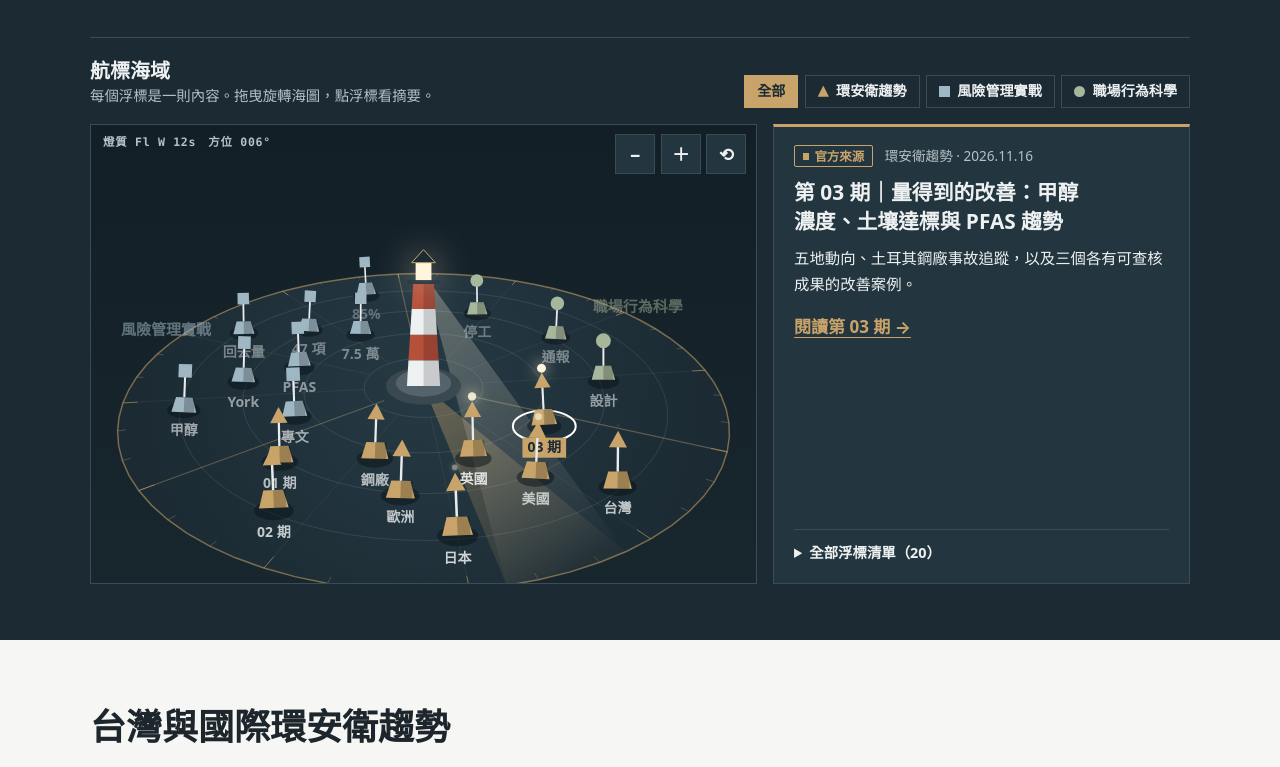
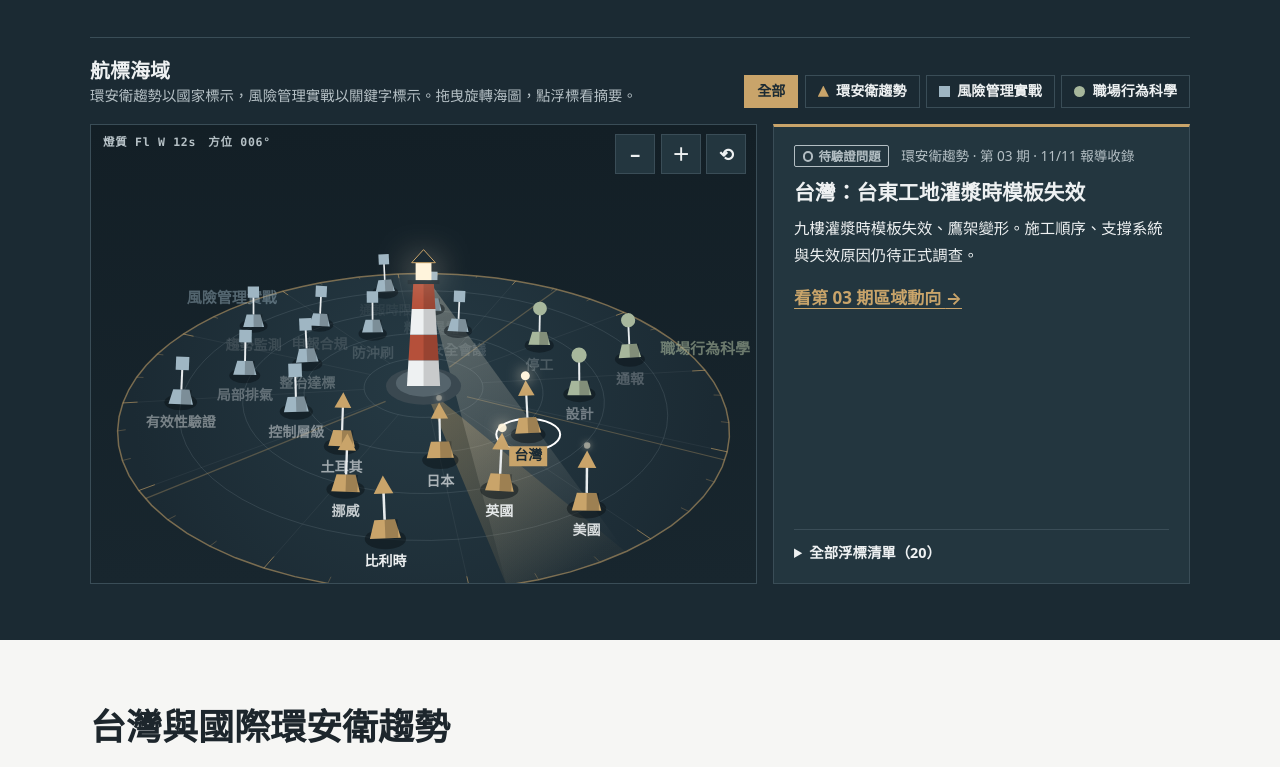
Before and after one commit to rockfear/hsebeacon, a plain HTML site: page index.html in a window 1280 px wide. Shown: the part 411-1178 px from the top of the page. Drawn offline with Linux system fonts and the light colour scheme; animation ran at ten frames a second.

Commit message:
調整 3D 浮標：環安衛趨勢只標國家，風險管理實戰改標管理關鍵字
- 趨勢浮標改為最新一期的七個國家，移除期數浮標，歐洲拆為比利時與挪威
- 實戰浮標以關鍵字標示，涵蓋兩篇專文與三期案例
- 扇區寬度依浮標數量分配，後方標籤淡出以減少重疊
- README 補上浮標命名規則

Co-Authored-By: Claude Opus 5.5 <noreply@anthropic.com>
Claude-Session: https://claude.ai/code/session_01SVsE2dbgzzbPVGrzuVEbdV

```diff
--- a/beacon3d.js
+++ b/beacon3d.js
@@ -16,24 +16,24 @@
   var KIND = { official: '官方來源', analysis: '作者分析', open: '待驗證問題' };
 
   var NODES = [
-    { ch: 't', short: '03 期', kind: 'official', title: '第 03 期｜量得到的改善：甲醇濃度、土壤達標與 PFAS 趨勢', meta: '2026.11.16', text: '五地動向、土耳其鋼廠事故追蹤，以及三個各有可查核成果的改善案例。', href: 'issue-03.html', cta: '閱讀第 03 期' },
-    { ch: 't', short: '台灣', kind: 'open', title: '台灣：台東工地灌漿時模板失效', meta: '11/11 報導收錄', text: '九樓灌漿時模板失效、鷹架變形。施工順序、支撐系統與失效原因仍待正式調查。', href: 'issue-03.html#regions', cta: '看第 03 期區域動向' },
-    { ch: 't', short: '美國', kind: 'official', title: '美國：York 土壤達標，Muncie 開始清理含鉛土壤', meta: '11/12 公告', text: 'York 四氯乙烯污染源區有採樣結果。Muncie 已開工，成效待驗證。', href: 'issue-03.html#regions', cta: '看第 03 期區域動向' },
-    { ch: 't', short: '英國', kind: 'official', title: '英國：英格蘭環境署發布 PFAS 評估報告', meta: '11/12 發布', text: '2016–2025 年河川 PFOS 約下降 30%、PFOA 約下降 29%。PFAS 仍廣泛存在。', href: 'issue-03.html#regions', cta: '看第 03 期區域動向' },
-    { ch: 't', short: '日本', kind: 'official', title: '日本：岡山管區死亡勞災速報達近十年最高', meta: '11/12 刊登', text: '死亡數是速報，同步安全巡查已執行。改善成效待追蹤。', href: 'issue-03.html#regions', cta: '看第 03 期區域動向' },
-    { ch: 't', short: '歐洲', kind: 'official', title: '歐洲：比利時離岸風電支持方案獲准，挪威電氣設施稽核待回覆', fig: '20.4 億', figLabel: '歐元，比利時離岸風電支持方案', meta: '11/10 公告', text: '比利時案是政策核准。挪威 Havtil 要求 Aker BP 於 11/13 前回覆，尚未查得結案證據。', href: 'issue-03.html#regions', cta: '看第 03 期區域動向' },
-    { ch: 't', short: '鋼廠', kind: 'open', title: '重大事故追蹤：土耳其 Aliağa 鋼廠天車墜落及爆炸', meta: '11/9 事故 · 調查中', text: '吊運電弧爐爐體時天車走行軌道梁脫離支承，隨後發生爆炸。原因與完整機制仍待正式調查。', href: 'issue-03.html#tracker', cta: '看事故追蹤' },
-    { ch: 't', short: '02 期', kind: 'official', title: '第 02 期｜離岸設施火災調查與海床防沖刷', meta: '2026.11.09', text: '挪威 Visund、英國 Rampion、美國化學品申報與丹麥設備租賃。', href: 'issue-02.html', cta: '閱讀第 02 期' },
-    { ch: 't', short: '01 期', kind: 'official', title: '第 01 期｜從作業暴露到工程改善', meta: '資料截至 2026.11.03', text: '人造石粉塵、變壓器拆解與愛爾蘭酒廠的卸桶改造。', href: 'issue-01.html', cta: '閱讀第 01 期' },
+    { ch: 't', short: '台灣', kind: 'open', title: '台灣：台東工地灌漿時模板失效', meta: '第 03 期 · 11/11 報導收錄', text: '九樓灌漿時模板失效、鷹架變形。施工順序、支撐系統與失效原因仍待正式調查。', href: 'issue-03.html#regions', cta: '看第 03 期區域動向' },
+    { ch: 't', short: '美國', kind: 'official', title: '美國：York 土壤達標，Muncie 開始清理含鉛土壤', meta: '第 03 期 · 11/12 公告', text: 'York 四氯乙烯污染源區有採樣結果。Muncie 已開工，成效待驗證。', href: 'issue-03.html#regions', cta: '看第 03 期區域動向' },
+    { ch: 't', short: '英國', kind: 'official', title: '英國：英格蘭環境署發布 PFAS 評估報告', meta: '第 03 期 · 11/12 發布', text: '2016–2025 年河川 PFOS 約下降 30%、PFOA 約下降 29%。PFAS 仍廣泛存在。', href: 'issue-03.html#regions', cta: '看第 03 期區域動向' },
+    { ch: 't', short: '日本', kind: 'official', title: '日本：岡山管區死亡勞災速報達近十年最高', meta: '第 03 期 · 11/12 刊登', text: '死亡數是速報，同步安全巡查已執行。改善成效待追蹤。', href: 'issue-03.html#regions', cta: '看第 03 期區域動向' },
+    { ch: 't', short: '比利時', kind: 'official', title: '比利時：歐盟核准離岸風電支持方案', fig: '20.4 億', figLabel: '歐元，離岸風電支持方案', meta: '第 03 期 · 11/10 公告', text: '歐盟執委會核准的政策方案，屬政策進展。', href: 'issue-03.html#regions', cta: '看第 03 期區域動向' },
+    { ch: 't', short: '挪威', kind: 'official', title: '挪威：Havtil 要求 Aker BP 回覆老化電氣設施稽核缺失', meta: '第 03 期 · 回覆期限 11/13', text: '9/7–24 運維稽核的缺失處理方式須於 11/13 前回覆，尚未查得結案證據。', href: 'issue-03.html#regions', cta: '看第 03 期區域動向' },
+    { ch: 't', short: '土耳其', kind: 'open', title: '土耳其：Aliağa 鋼廠天車墜落及爆炸', meta: '第 03 期 · 11/9 事故 · 調查中', text: '吊運電弧爐爐體時天車走行軌道梁脫離支承，隨後發生爆炸。原因與完整機制仍待正式調查。', href: 'issue-03.html#tracker', cta: '看事故追蹤' },
 
-    { ch: 'p', short: '專文', kind: 'analysis', title: '提醒了一百次，為什麼事故還是發生？', meta: '專文', text: '從「叫人小心」到「讓系統不容易出錯」。用米德爾頓酒廠卸桶案例，談工程控制與一線參與設計。', href: 'article-01.html', cta: '閱讀全文' },
-    { ch: 'p', short: '甲醇', kind: 'official', title: '甲醇沾塗作業，將排氣設計移到逸散源附近', fig: '<0.888', figLabel: 'ppm，改造後甲醇濃度（原 15.95 ppm）', meta: '台灣 · 第 03 期', text: '後吸槽式氣罩搭配局部圍封。摘要未交代完整採樣條件。', href: 'issue-03.html#case-1', cta: '看案例' },
-    { ch: 'p', short: 'York', kind: 'official', title: 'York 舊乾洗污染場址，用採樣確認整治達標', fig: '約 2 年', figLabel: 'EPA 估計達到源區目標的時間', meta: '美國 · 第 03 期', text: '所有採樣位置與深度均達到 PCE 土壤目標，後續轉向地下水污染羽流。', href: 'issue-03.html#case-2', cta: '看案例' },
-    { ch: 'p', short: 'PFAS', kind: 'official', title: 'PFAS 管理，用多年監測驗證環境變化', fig: '−30%', figLabel: '河川 PFOS，2016–2025 年', meta: '英格蘭 · 第 03 期', text: '個別措施的貢獻比例無法由趨勢數字判定，PFAS 仍廣泛存在。', href: 'issue-03.html#case-3', cta: '看案例' },
-    { ch: 'p', short: '回去量', kind: 'analysis', title: '風機基礎撐過第一個冬天，為什麼還要回去量？', meta: '專文 · 2026.11.18', text: '用 Rampion 礁體方塊試點拆解三條驗證軌道，再談 CAPA 從執行完成、功能有效到持續有效。', href: 'article-02.html', cta: '閱讀全文' },
-    { ch: 'p', short: '47 項', kind: 'official', title: '高露潔棕欖補報進口化學品資料', fig: '47 項', figLabel: '超過申報門檻的化學品', meta: '美國 · 第 02 期', text: '補齊資料是已確認成果，公開資料未提供排放或暴露變化。', href: 'issue-02.html#case-1', cta: '看案例' },
-    { ch: 'p', short: '7.5 萬', kind: 'official', title: 'Rampion 分開驗證防沖刷與生態效益', fig: '7.5 萬', figLabel: '布放的礁體方塊約數', meta: '英國 · 第 02 期', text: '布放結構經第一個冬季仍穩定，生物多樣性效益仍待監測。', href: 'issue-02.html#case-2', cta: '看案例' },
-    { ch: 'p', short: '85%', kind: 'official', title: 'GSV 把事故通報接到處理時限', fig: '逾 85%', figLabel: '案例記載的事故降幅', meta: '丹麥 · 第 02 期', text: '手機通報自動通知安全部門，並要求 36 小時內處理。各項措施的個別貢獻未拆分。', href: 'issue-02.html#case-3', cta: '看案例' },
+    { ch: 'p', short: '控制層級', kind: 'analysis', title: '提醒了一百次，為什麼事故還是發生？', meta: '專文 · 2026.11.03', text: '從「叫人小心」到「讓系統不容易出錯」。用米德爾頓酒廠卸桶案例，談控制層級、工程控制與一線參與設計。', href: 'article-01.html', cta: '閱讀全文' },
+    { ch: 'p', short: '有效性驗證', kind: 'analysis', title: '風機基礎撐過第一個冬天，為什麼還要回去量？', meta: '專文 · 2026.11.18', text: '用 Rampion 礁體方塊試點拆解三條驗證軌道，再談 CAPA 從執行完成、功能有效到持續有效。', href: 'article-02.html', cta: '閱讀全文' },
+    { ch: 'p', short: '局部排氣', kind: 'official', title: '甲醇沾塗作業，將排氣設計移到逸散源附近', fig: '<0.888', figLabel: 'ppm，改造後甲醇濃度（原 15.95 ppm）', meta: '台灣 · 第 03 期', text: '後吸槽式氣罩搭配局部圍封。摘要未交代完整採樣條件。', href: 'issue-03.html#case-1', cta: '看案例' },
+    { ch: 'p', short: '整治達標', kind: 'official', title: 'York 舊乾洗污染場址，用採樣確認整治達標', fig: '約 2 年', figLabel: 'EPA 估計達到源區目標的時間', meta: '美國 · 第 03 期', text: '所有採樣位置與深度均達到 PCE 土壤目標，後續轉向地下水污染羽流。', href: 'issue-03.html#case-2', cta: '看案例' },
+    { ch: 'p', short: '趨勢監測', kind: 'official', title: 'PFAS 管理，用多年監測驗證環境變化', fig: '−30%', figLabel: '河川 PFOS，2016–2025 年', meta: '英格蘭 · 第 03 期', text: '個別措施的貢獻比例無法由趨勢數字判定，PFAS 仍廣泛存在。', href: 'issue-03.html#case-3', cta: '看案例' },
+    { ch: 'p', short: '申報合規', kind: 'official', title: '高露潔棕欖補報進口化學品資料', fig: '47 項', figLabel: '超過申報門檻的化學品', meta: '美國 · 第 02 期', text: '補齊資料是已確認成果，公開資料未提供排放或暴露變化。', href: 'issue-02.html#case-1', cta: '看案例' },
+    { ch: 'p', short: '防沖刷', kind: 'official', title: 'Rampion 分開驗證防沖刷與生態效益', fig: '7.5 萬', figLabel: '布放的礁體方塊約數', meta: '英國 · 第 02 期', text: '布放結構經第一個冬季仍穩定，生物多樣性效益仍待監測。', href: 'issue-02.html#case-2', cta: '看案例' },
+    { ch: 'p', short: '通報時限', kind: 'official', title: 'GSV 把事故通報接到處理時限', fig: '逾 85%', figLabel: '案例記載的事故降幅', meta: '丹麥 · 第 02 期', text: '手機通報自動通知安全部門，並要求 36 小時內處理。各項措施的個別貢獻未拆分。', href: 'issue-02.html#case-3', cta: '看案例' },
+    { ch: 'p', short: '粉塵暴露', kind: 'official', title: '人造石加工粉塵', fig: '305', figLabel: '名勞工接受特殊健康檢查', meta: '台灣 · 第 01 期', text: '訪視 60 家事業單位，發現 4 名疑似工作相關肺部健康異常。實際暴露改善仍需追蹤。', href: 'issue-01.html#case-1', cta: '看案例' },
+    { ch: 'p', short: '安全會議', kind: 'official', title: 'A-Line TDS 的每日安全會議', fig: '2025', figLabel: '取得 SHARP 認可', meta: '美國 · 第 01 期', text: '讓員工在每日安全會議主動提出疑慮，再為重要事項指定負責人與驗證方式。', href: 'issue-01.html#case-2', cta: '看案例' },
 
     { ch: 'r', short: '停工', kind: 'open', title: '時間壓力與停工判斷', meta: '研究議程', text: '工期緊迫或交接資訊不足時，哪些條件會影響工作者暫停作業的決定？', href: '#research', cta: '看研究議程' },
     { ch: 'r', short: '通報', kind: 'open', title: '主管回應與危害通報', meta: '研究議程', text: '主管首次回應的方式，以及後續是否回報處理進度，如何影響員工下次通報的意願？', href: '#research', cta: '看研究議程' },
@@ -42,12 +42,25 @@
 
   var RAD = Math.PI / 180, TAU = Math.PI * 2, R_SEA = 7.4;
   // 依欄目把浮標排進各自的扇區
-  Object.keys(CH).forEach(function (k) {
+  // 扇區寬度依浮標數量分配；環安衛趨勢固定以 90° 為中心，預設朝向觀看者
+  var keys = Object.keys(CH), weight = {}, total = 0;
+  keys.forEach(function (k) {
+    var c = NODES.filter(function (n) { return n.ch === k; }).length;
+    weight[k] = Math.max(c, 5); total += weight[k];
+  });
+  var start = 90 - weight.t / total * 180, bounds = [];
+  keys.forEach(function (k) {
+    var span = weight[k] / total * 360;
+    CH[k].from = start; CH[k].centre = start + span / 2; CH[k].span = span;
+    bounds.push(start); start += span;
+  });
+  keys.forEach(function (k) {
     var list = NODES.filter(function (n) { return n.ch === k; });
+    var half = CH[k].span / 2 - 10;
     list.forEach(function (n, i) {
       var f = (i + 0.5) / list.length * 2 - 1;
-      n.a = (CH[k].centre + f * (list.length < 7 ? 50 : 56)) * RAD;
-      n.r = list.length < 4 ? 4.6 : list.length < 7 ? (i % 2 ? 5.9 : 3.5) : [3.4, 5.9, 4.6][i % 3];
+      n.a = (CH[k].centre + f * half) * RAD;
+      n.r = list.length < 4 ? (i % 2 ? 5.7 : 3.9) : list.length < 7 ? (i % 2 ? 5.9 : 3.5) : [3.3, 6.0, 4.65][i % 3];
       n.x = Math.cos(n.a) * n.r; n.z = Math.sin(n.a) * n.r;
       n.phase = i * 1.7 + CH[k].centre;
     });
@@ -113,14 +126,16 @@
     }
     for (d = 0; d < 360; d += 30) seg(d * RAD, 1.5, R_SEA - 0.35, 'rgba(255,255,255,.05)', 1);
     // 扇區分界與名稱
-    [30, 150, 270].forEach(function (b) { seg(b * RAD, 1.2, R_SEA, 'rgba(201,164,106,.32)', 1.2); });
+    bounds.forEach(function (b) { seg(b * RAD, 1.2, R_SEA, 'rgba(201,164,106,.32)', 1.2); });
     ctx.textAlign = 'center'; ctx.textBaseline = 'middle';
     Object.keys(CH).forEach(function (k) {
       var a = CH[k].centre * RAD, p = proj(Math.cos(a) * (R_SEA + 0.6), 0, Math.sin(a) * (R_SEA + 0.6));
       var front = (p.d / (R_SEA + 0.6) + 1) / 2;
       ctx.globalAlpha = (filter === 'all' || filter === k ? 1 : 0.35) * (0.35 + 0.65 * front);
       ctx.font = '700 ' + Math.round(Math.max(12, Math.min(15, W / 42))) + 'px system-ui, "PingFang TC", "Microsoft JhengHei", sans-serif';
-      ctx.fillStyle = CH[k].color; ctx.fillText(CH[k].name, p.x, p.y);
+      ctx.fillStyle = CH[k].color;
+      var tw = ctx.measureText(CH[k].name).width / 2 + 6;
+      ctx.fillText(CH[k].name, Math.min(Math.max(p.x, tw), W - tw), p.y);
     });
     ctx.globalAlpha = 1;
   }
@@ -193,7 +208,7 @@
     ctx.restore();
     // 標籤：近處常亮，遠處在光束掃過時浮現
     var front = (p.d / 6 + 1) / 2;
-    var la = on ? Math.max(isSel || isHov ? 1 : 0, 0.3 + 0.55 * front, lit) : 0.15;
+    var la = on ? Math.max(isSel || isHov ? 1 : 0, 0.06 + 0.94 * Math.pow(front, 1.6), lit) : 0.12;
     ctx.globalAlpha = Math.min(1, la);
     var fs = Math.round(Math.max(11, Math.min(14, s * 0.42)));
     ctx.font = (isSel || isHov ? '800 ' : '600 ') + fs + 'px system-ui, "PingFang TC", "Microsoft JhengHei", sans-serif';
--- a/index.html
+++ b/index.html
@@ -59,7 +59,7 @@
         <div class="sea-head">
           <div>
             <h2 id="sea-title">航標海域</h2>
-            <p>每個浮標是一則內容。拖曳旋轉海圖，點浮標看摘要。</p>
+            <p>環安衛趨勢以國家標示，風險管理實戰以關鍵字標示。拖曳旋轉海圖，點浮標看摘要。</p>
           </div>
           <div class="chips" role="group" aria-label="依欄目篩選浮標">
             <button class="chip" type="button" data-ch="all" aria-pressed="true">全部</button>
@@ -80,10 +80,10 @@
           </div>
           <div class="sea-panel">
             <div class="sea-card" aria-live="polite" style="display:contents">
-              <div class="meta"><span class="src official">官方來源</span><span>環安衛趨勢 · 2026.11.16</span></div>
-              <h3>第 03 期｜量得到的改善：甲醇濃度、土壤達標與 PFAS 趨勢</h3>
-              <p>五地動向、土耳其鋼廠事故追蹤，以及三個各有可查核成果的改善案例。</p>
-              <a class="go" href="issue-03.html">閱讀第 03 期 <span aria-hidden="true">→</span></a>
+              <div class="meta"><span class="src open">待驗證問題</span><span>環安衛趨勢 · 第 03 期 · 11/11 報導收錄</span></div>
+              <h3>台灣：台東工地灌漿時模板失效</h3>
+              <p>九樓灌漿時模板失效、鷹架變形。施工順序、支撐系統與失效原因仍待正式調查。</p>
+              <a class="go" href="issue-03.html#regions">看第 03 期區域動向 <span aria-hidden="true">→</span></a>
             </div>
             <details>
               <summary>全部浮標清單（20）</summary>
--- a/style.css
+++ b/style.css
@@ -120,7 +120,7 @@ img,canvas{max-width:100%}
 .sea-list{list-style:none;margin:.5rem 0 0;padding:0;display:grid;gap:.15rem;max-height:14rem;overflow:auto}
 .sea-list button{width:100%;text-align:start;background:none;border:0;color:inherit;font:inherit;font-size:.88rem;padding:.3rem .25rem;cursor:pointer;display:flex;gap:.5rem}
 .sea-list button:hover,.sea-list button[aria-current="true"]{background:var(--band);color:var(--accent)}
-.sea-list small{color:var(--band-muted);flex:none;width:3.2em}
+.sea-list small{color:var(--band-muted);flex:none;width:5.2em}
 
 /* 首頁區塊 */
 .shelf{padding:clamp(2.25rem,6vw,4rem) 0;border-bottom:1px solid var(--line)}
```
Also changed, not shown: 1 other file.
